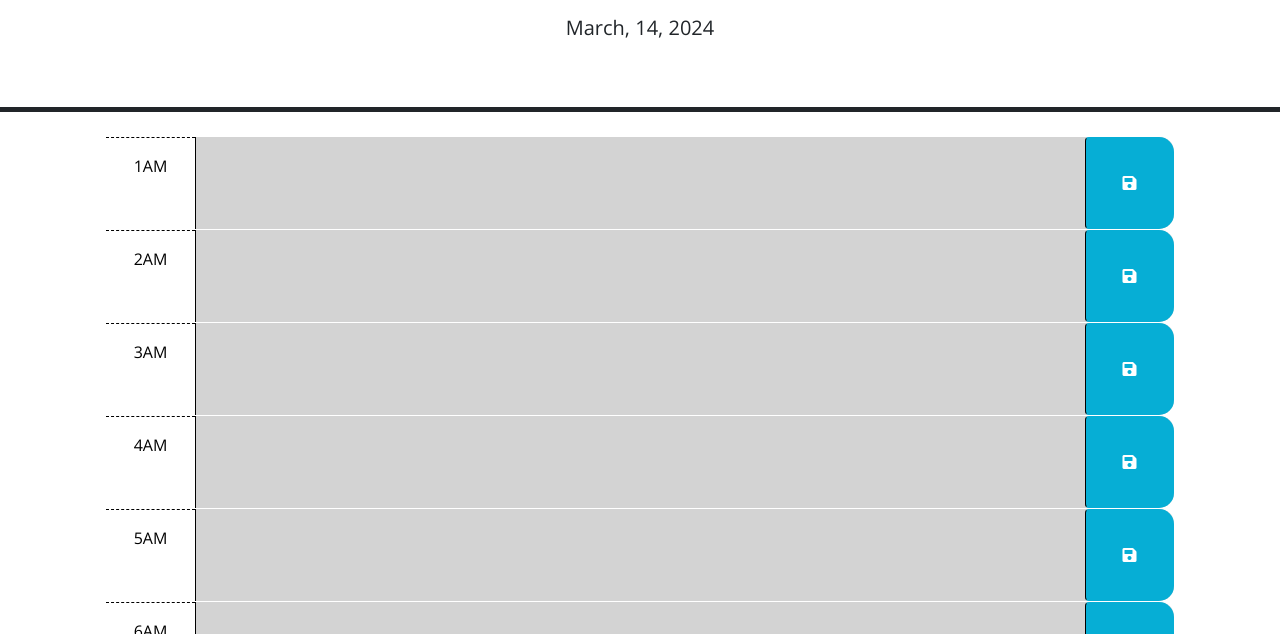
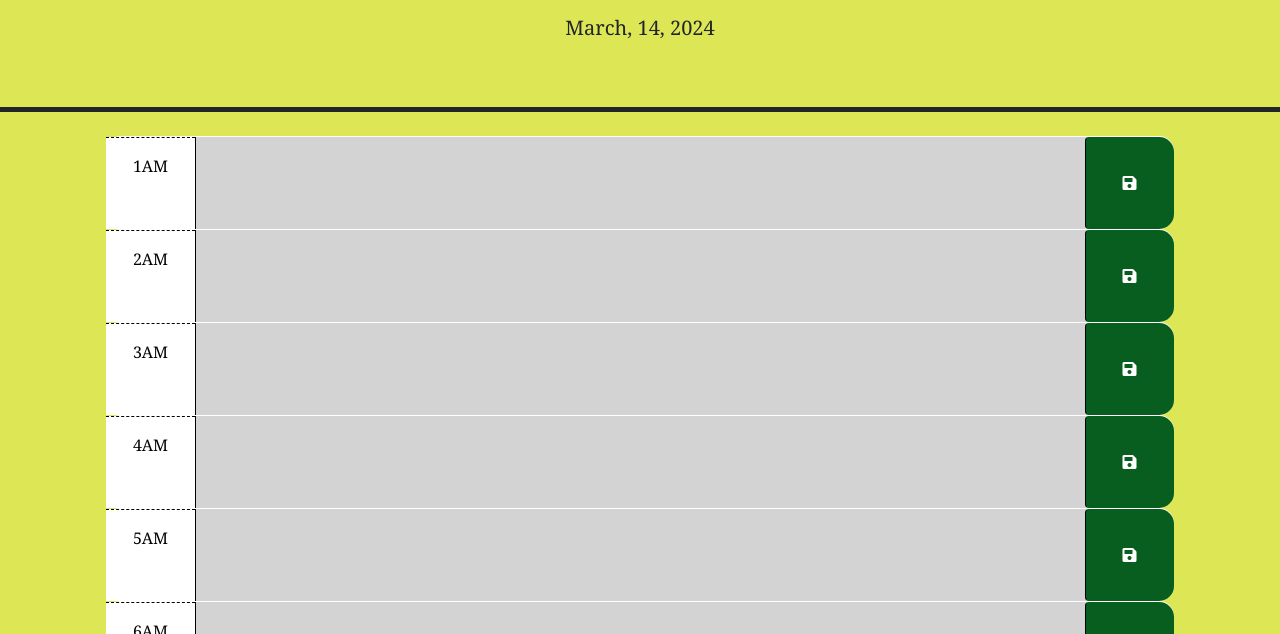
Before and after one commit to mercurioregon/Weekly-Planner, a plain HTML site: page index.html in a window 1280 px wide. Shown: the part 166-800 px from the top of the page. Drawn offline with nearby package versions, Linux system fonts and the light colour scheme.

Commit message:
final changes

```diff
--- a/style.css
+++ b/style.css
@@ -1,6 +1,7 @@
 body {
-    font-family: 'Open Sans', sans-serif;
+    font-family:Cambria, Cochin, Georgia, Times, 'Times New Roman', serif;
     font-size: 16px;
+    background-color: #dde655;
   }
 
   textarea {
@@ -49,7 +50,7 @@ body {
     border-left: 1px solid black;
     border-top-right-radius: 15px;
     border-bottom-right-radius: 15px;
-    background-color: #06aed5;
+    background-color: #075e1e;
     color: white;
   }
 
```
Also changed, not shown: 1 other file.
